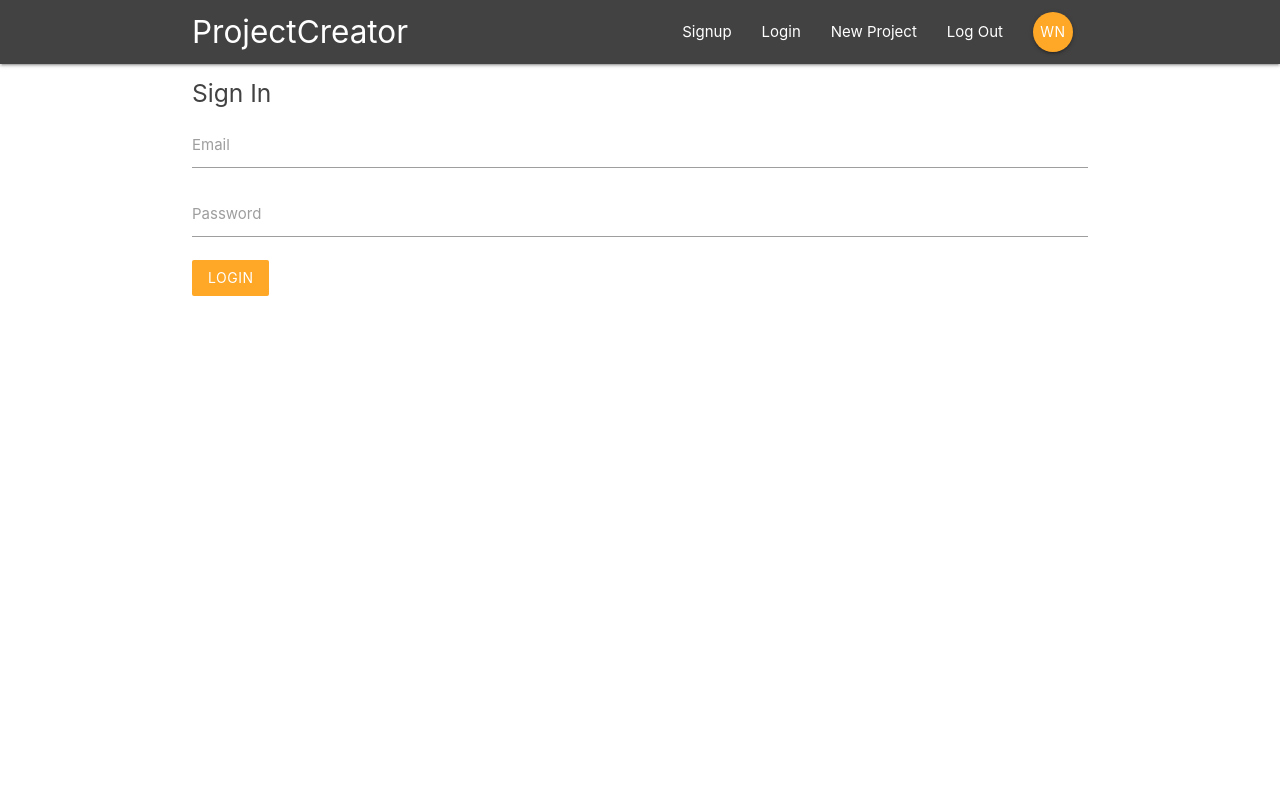
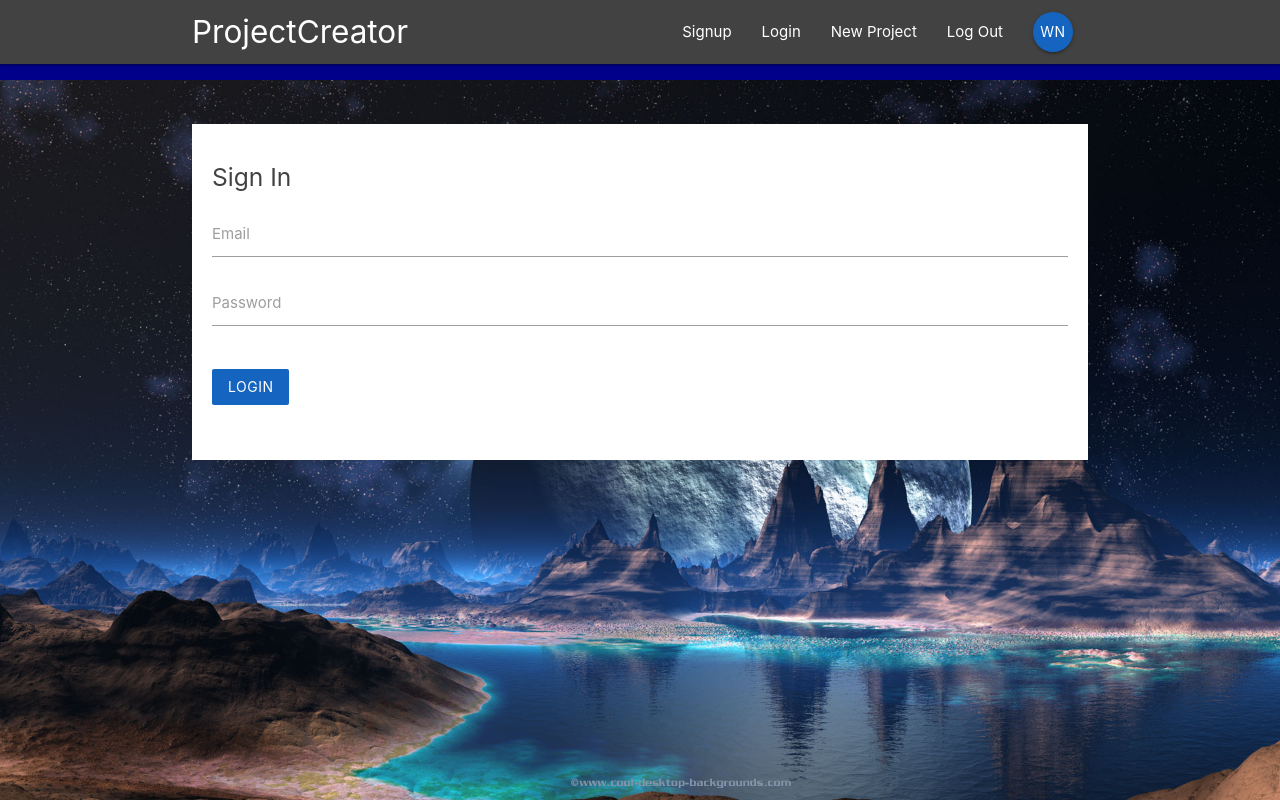
Before and after one commit to dakaney/ProjectCreator, a React (Create React App) app: page /signin in a window 1280 px wide. Built offline with nearby package versions, Linux system fonts and the light colour scheme.

Commit message:
added background and simple css

```diff
--- a/src/components/auth/SignIn.js
+++ b/src/components/auth/SignIn.js
@@ -28,7 +28,7 @@ class SignIn extends Component {
                 <input type="password" id="password" onChange={this.handleChange}/>
             </div>
             <div className="input-field">
-            <button className="btn orange lighten-1 z-depth-0">Login</button>
+            <button className="btn blue darken-3 z-depth-0">Login</button>
             </div>
         </form>
       </div>
--- a/src/components/auth/SignUp.js
+++ b/src/components/auth/SignUp.js
@@ -38,7 +38,7 @@ class SignUp extends Component {
                 <input type="text" id="firstName" onChange={this.handleChange}/>
             </div>
             <div className="input-field">
-            <button className="btn orange lighten-1 z-depth-0">Submit</button>
+            <button className="btn blue darken-3 z-depth-0">Submit</button>
             </div>
         </form>
       </div>
--- a/src/components/layout/Navbar.js
+++ b/src/components/layout/Navbar.js
@@ -8,8 +8,8 @@ const Navbar = () => {
         <nav className="nav-wrapper grey darken-3">
             <div className="container">
                 <Link to='/' className="brand-logo">ProjectCreator</Link>
-                <SignedInLinks />
-                <SignedOutLinks />
+                <SignedInLinks to='/'/>
+                <SignedOutLinks to='/'/>
             </div>
         </nav>
     )
--- a/src/components/layout/SignedInLinks.js
+++ b/src/components/layout/SignedInLinks.js
@@ -4,9 +4,9 @@ import { NavLink } from 'react-router-dom';
 const SignedInLinks = () => {
     return (
         <ul className="right">
-            <li><NavLink to='/'>New Project</NavLink></li>
+            <li><NavLink to='/create'>New Project</NavLink></li>
             <li><NavLink to='/'>Log Out</NavLink></li>
-            <li><NavLink to='/'className='btn btn-floating orange lighten-1'>WN</NavLink></li>
+            <li><NavLink to='/'className='btn btn-floating blue darken-3'>WN</NavLink></li>
         </ul>
     )
 }
--- a/src/components/layout/SignedOutLinks.js
+++ b/src/components/layout/SignedOutLinks.js
@@ -4,8 +4,8 @@ import { NavLink } from 'react-router-dom';
 const SignedOutLinks = () => {
     return (
         <ul className="right">
-            <li><NavLink to='/'>Signup</NavLink></li>
-            <li><NavLink to='/'>Login</NavLink></li>
+            <li><NavLink to='/signup'>Signup</NavLink></li>
+            <li><NavLink to='/signin'>Login</NavLink></li>
         </ul>
     )
 }
--- a/src/index.css
+++ b/src/index.css
@@ -1,3 +1,6 @@
+html {
+  min-height: 100%;
+}
 body {
   margin: 0;
   padding: 0;
@@ -6,9 +9,33 @@ body {
     sans-serif;
   -webkit-font-smoothing: antialiased;
   -moz-osx-font-smoothing: grayscale;
+  background: url(/img/background.png) no-repeat;
+  background-size: 100%;
+  background-position: bottom;
+  background-color: darkblue;
+  min-height: 100%;
 }
 
-code {
-  font-family: source-code-pro, Menlo, Monaco, Consolas, "Courier New",
-    monospace;
+form {
+  padding: 20px;
+  margin-top: 60px;
 }
+
+form button, form h5 {
+  margin: 20px 0;
+}
+
+input[type=text]:not(.browser-default):focus:not([readonly]),
+input[type=email]:not(.browser-default):focus:not([readonly]),
+input[type=password]:not(.browser-default):focus:not([readonly]),
+textarea.materialize-textarea:focus:not([readonly]){
+  border-color: darkblue;
+  box-shadow: none;
+}
+
+input[type=text]:not(.browser-default):focus:not([readonly]) + label,
+textarea.materialize-textarea:focus:not([readonly]) + label,
+input[type=email]:not(.browser-default):focus:not([readonly]) + label,
+input[type=password]:not(.browser-default):focus:not([readonly]) + label{
+  color: darkblue !important;
+}
```
Also changed, not shown: public/img/background.png (added).
